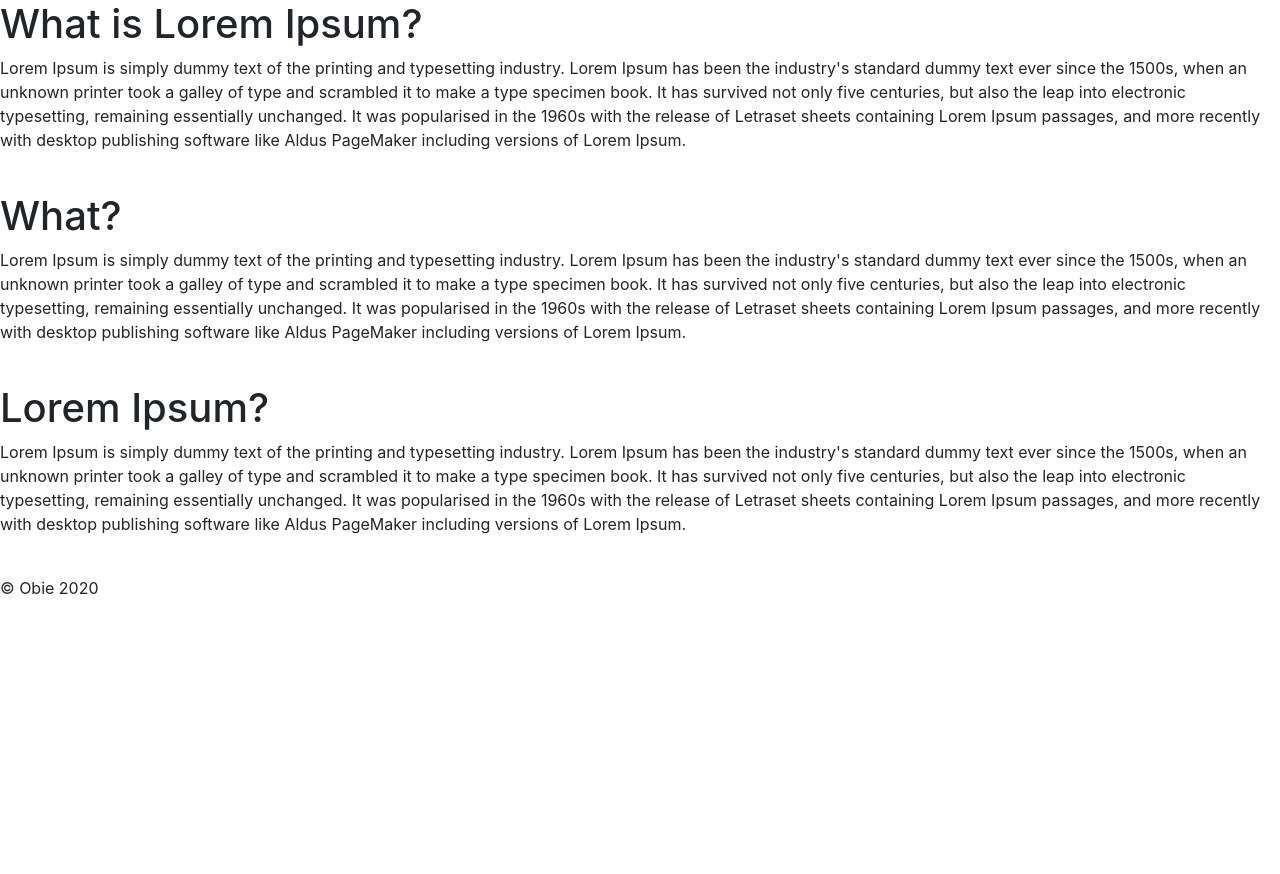
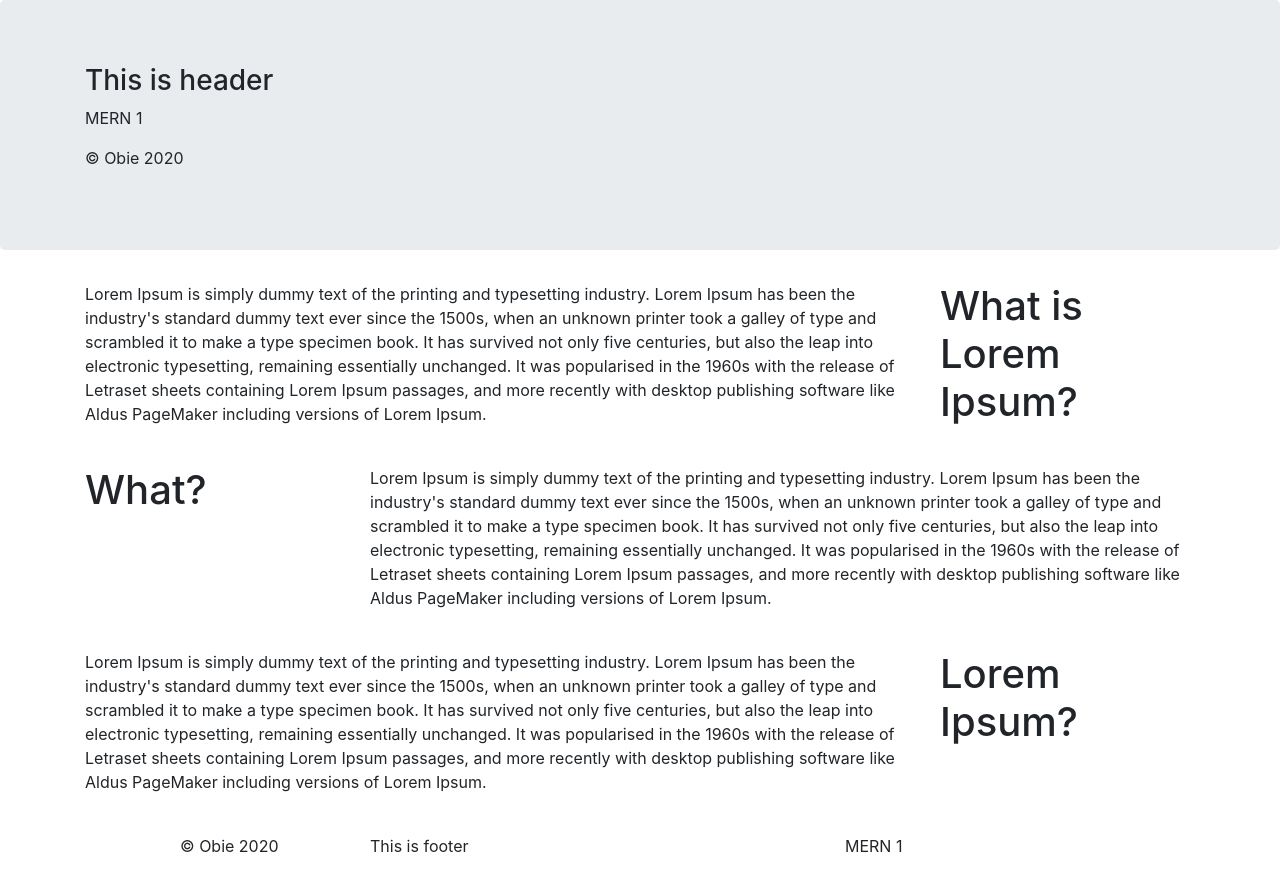
Before and after one commit to Obaidz/MERN1, a website: page index.html in a window 1280 px wide. Before the commit the page ends 800 px from the top, so only its background shows below. Drawn offline with nearby package versions, Linux system fonts and the light colour scheme.

Commit message:
bootstrap

```diff
--- a/index.html
+++ b/index.html
@@ -1,4 +1,5 @@
-<html>
+<!doctype html>
+    <html lang="en">
         <head>
             <!-- Required meta tags -->
         <meta charset="utf-8">
@@ -10,19 +11,84 @@
         </head>
 
         <body>
+
+            <header class="jumbotron">
+                <div class="container">
+                    <div class="row">
+                        <div class="col-12 col-sm-6">
+                            <h3>This is header</h3>
+                            <p>MERN 1</p>
+                            <p> &copy; Obie 2020</p>
+                        </div>
+                        <div class="col-12 col-sm">
+
+                        </div>
+                    </div>
+
+                </div>
+            </header>
+
+            <div class="container">
+                <main>
+                    <div class="row">
+                        <div class="col-12 col-sm-4 order-sm-last col-md-3">
                             <h1>What is Lorem Ipsum?</h1>
+                        </div>
+
+                        <div class="col col-sm  order-sm-first col-md">
                             <p>Lorem Ipsum is simply dummy text of the printing and typesetting industry. Lorem Ipsum has been the industry's standard dummy text ever since the 1500s, when an unknown printer took a galley of type and scrambled it to make a type specimen book. It has survived not only five centuries, but also the leap into electronic typesetting, remaining essentially unchanged. It was popularised in the 1960s with the release of Letraset sheets containing Lorem Ipsum passages, and more recently with desktop publishing software like Aldus PageMaker including versions of Lorem Ipsum.</p>
                             <br>
+                        </div>
+
+                    </div>
+
+
+                    <div class="row">
+                        <div class="col-12 col-sm-4 col-md-3">
                             <h1>What?</h1>
+                        </div>
+
+                        <div class="col col-sm col-md">
                             <p>Lorem Ipsum is simply dummy text of the printing and typesetting industry. Lorem Ipsum has been the industry's standard dummy text ever since the 1500s, when an unknown printer took a galley of type and scrambled it to make a type specimen book. It has survived not only five centuries, but also the leap into electronic typesetting, remaining essentially unchanged. It was popularised in the 1960s with the release of Letraset sheets containing Lorem Ipsum passages, and more recently with desktop publishing software like Aldus PageMaker including versions of Lorem Ipsum.</p>
                             <br>
+                        </div>
+
+                    </div>
+
+
+
+                    <div class="row">
+                        <div class="col-12 col-sm-4 order-sm-last col-md-3">
                             <h1>Lorem Ipsum?</h1>
+                        </div>
+
+                        <div class="col col-sm order-sm-first col-md">
                             <p>Lorem Ipsum is simply dummy text of the printing and typesetting industry. Lorem Ipsum has been the industry's standard dummy text ever since the 1500s, when an unknown printer took a galley of type and scrambled it to make a type specimen book. It has survived not only five centuries, but also the leap into electronic typesetting, remaining essentially unchanged. It was popularised in the 1960s with the release of Letraset sheets containing Lorem Ipsum passages, and more recently with desktop publishing software like Aldus PageMaker including versions of Lorem Ipsum.</p>
                             <br>
+                        </div>
+
+                    </div>
+                </main>
+            </div>
+
+
 
             <footer>
-            <div>
+                <div class="container">
+                    <div class="row">
+                        <div class="col-4 offset-1 col-sm-2">
                             <p> &copy; Obie 2020</p>
+                        </div>
+                        <div class="col-7 col-sm-5">
+                            <p>This is footer</p>
+
+                        </div>
+
+                        <div class="col-12 col-sm-4">
+                            <p>MERN 1</p>
+                        </div>
+
+                    </div>
                 </div>
             </footer>
 
```
Lines whose indentation alone changed are shown as unchanged.
